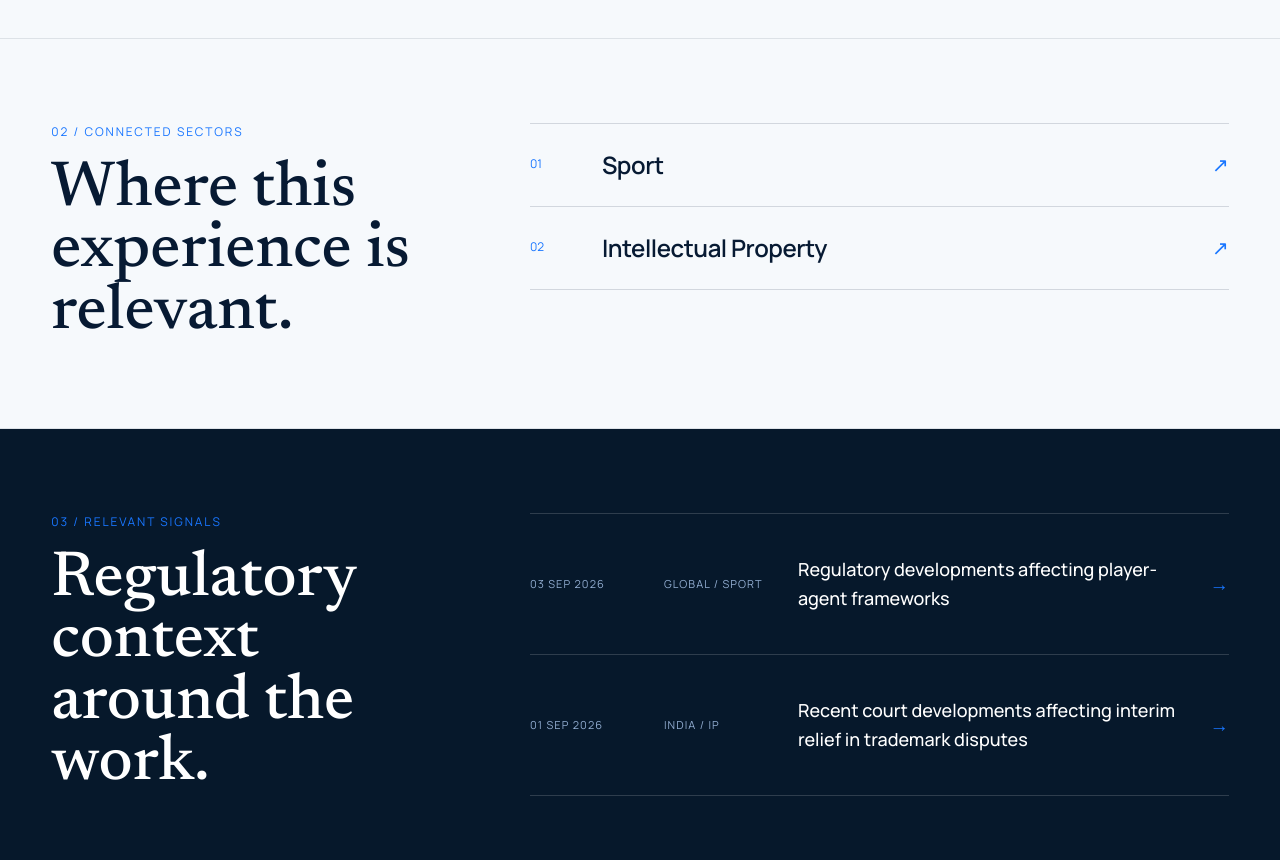
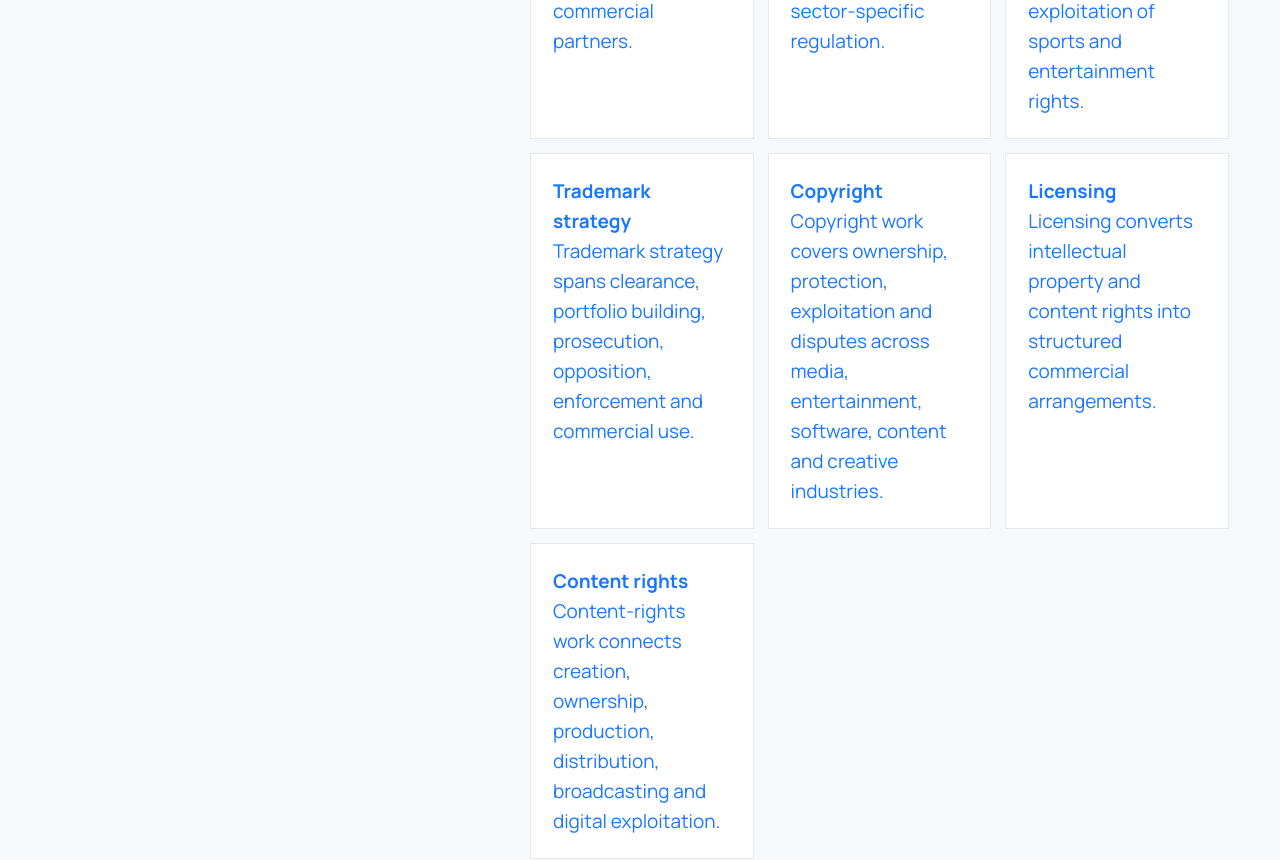
Before and after one commit to gthawani-del/ProjectKR, a Next.js app: page /people/aanya in a window 1280 px wide. Shown: the part 1300-2160 px from the top of the page. Built offline with nearby package versions, Linux system fonts and the light colour scheme.

Commit message:
Connect people profiles directly to matters and practices

```diff
--- a/app/people/[id]/page.tsx
+++ b/app/people/[id]/page.tsx
@@ -3,6 +3,7 @@ import Link from 'next/link';
 import { notFound } from 'next/navigation';
 import InternalShell from '@/components/InternalShell';
 import { lawyers, sectors, signals } from '@/data/siteData';
+import { matters, practices } from '@/data/contentData';
 import { peopleImages } from '@/data/imageAssets';
 
 export function generateStaticParams() {
@@ -14,7 +15,11 @@ export default async function LawyerPage({ params }: { params: Promise<{ id: str
   const lawyer = lawyers.find((item) => item.id === id);
   if (!lawyer) notFound();
 
-  const relatedSectors = sectors.filter((sector) => sector.lawyerIds.includes(lawyer.id));
+  const relatedMatters = matters.filter((matter) => matter.lawyerIds.includes(lawyer.id));
+  const relatedSectorIds = [...new Set(relatedMatters.map((matter) => matter.sectorId))];
+  const relatedPracticeIds = [...new Set(relatedMatters.flatMap((matter) => matter.practiceIds))];
+  const relatedSectors = sectors.filter((sector) => relatedSectorIds.includes(sector.id));
+  const relatedPractices = practices.filter((practice) => relatedPracticeIds.includes(practice.id));
   const relatedSignals = signals.filter((signal) => relatedSectors.some((sector) => sector.signalIds.includes(signal.id)));
 
   return (
@@ -35,9 +40,10 @@ export default async function LawyerPage({ params }: { params: Promise<{ id: str
           </div>
         </section>
 
-        <section className="internal-section"><div className="section-grid"><div><div className="section-label">01 / Works across</div><h2>Experience connected to matters.</h2></div><div className="tag-list">{lawyer.worksAcross.map((item) => <span className="tag" key={item}>{item}</span>)}</div></div></section>
-        <section className="internal-section"><div className="section-grid"><div><div className="section-label">02 / Connected sectors</div><h2>Where this experience is relevant.</h2></div><div className="matter-list">{relatedSectors.map((sector, index) => <div className="matter-row" key={sector.id}><span>{String(index + 1).padStart(2, '0')}</span><strong>{sector.name}</strong><Link href={`/sector/${sector.id}`}>↗</Link></div>)}</div></div></section>
-        <section className="internal-section internal-section--dark"><div className="section-grid"><div><div className="section-label">03 / Relevant signals</div><h2>Regulatory context around the work.</h2></div><div className="signal-stack">{relatedSignals.length ? relatedSignals.map((signal) => <div className="signal-row" key={signal.id}><small>{signal.date}</small><small>{signal.jurisdiction} / {signal.category}</small><strong>{signal.title}</strong><Link href={`/insights/${signal.id}`}>→</Link></div>) : <div className="signal-row"><strong>No editorial signal is currently published for this profile.</strong></div>}</div></div></section>
+        <section className="internal-section"><div className="section-grid"><div><div className="section-label">01 / Connected matters</div><h2>Experience connected to specific issues.</h2></div><div className="related-links">{relatedMatters.length?relatedMatters.map((matter)=><Link href={`/matters/${matter.id}`} key={matter.id}><strong>{matter.name}</strong><br/><span>{matter.intro}</span></Link>):<p className="internal-copy">Matter connections are being expanded for this profile.</p>}</div></div></section>
+        <section className="internal-section"><div className="section-grid"><div><div className="section-label">02 / Practice Areas</div><h2>Capabilities behind the work.</h2></div><div className="related-links">{relatedPractices.map((practice)=><Link href={`/practices/${practice.id}`} key={practice.id}><strong>{practice.name}</strong><br/><span>{practice.summary}</span></Link>)}</div></div></section>
+        <section className="internal-section"><div className="section-grid"><div><div className="section-label">03 / Connected sectors</div><h2>Where this experience is relevant.</h2></div><div className="matter-list">{relatedSectors.map((sector, index) => <div className="matter-row" key={sector.id}><span>{String(index + 1).padStart(2, '0')}</span><strong>{sector.name}</strong><Link href={`/sector/${sector.id}`}>↗</Link></div>)}</div></div></section>
+        <section className="internal-section internal-section--dark"><div className="section-grid"><div><div className="section-label">04 / Relevant signals</div><h2>Regulatory context around the work.</h2></div><div className="signal-stack">{relatedSignals.length ? relatedSignals.map((signal) => <div className="signal-row" key={signal.id}><small>{signal.date}</small><small>{signal.jurisdiction} / {signal.category}</small><strong>{signal.title}</strong><Link href={`/insights/${signal.id}`}>→</Link></div>) : <div className="signal-row"><strong>No editorial signal is currently published for this profile.</strong></div>}</div></div></section>
       </main>
     </InternalShell>
   );
```
